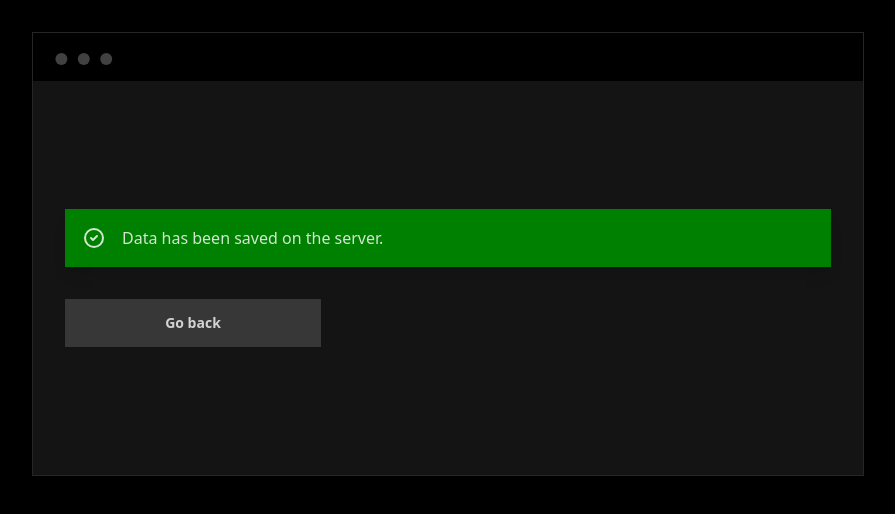
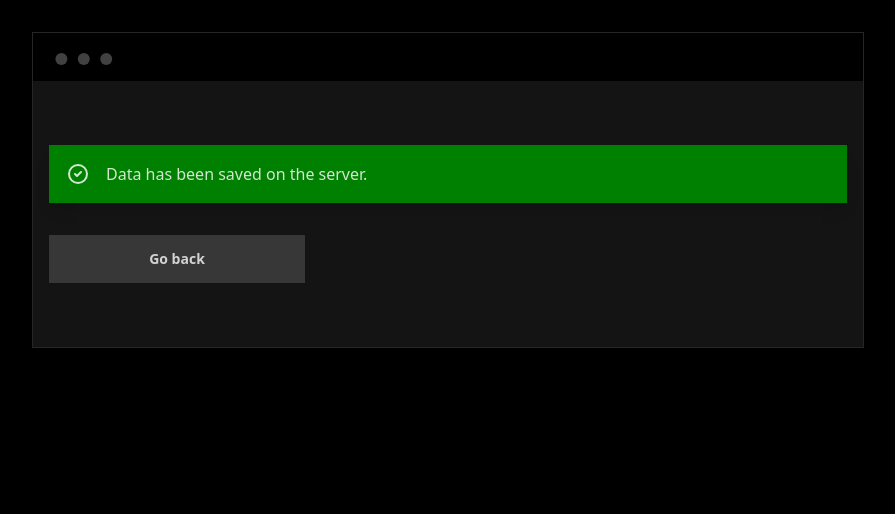
Before and after one commit to maurer2/run-types-run, a Next.js app: page /pizza/success in a window 1280 px wide. Shown: the top 514 px of the page, without its empty margins (192-1087 px from the left). Built offline with nearby package versions, Linux system fonts and the light colour scheme.

Commit message:
Layout fix

```diff
--- a/src/app/pizza/success/page.tsx
+++ b/src/app/pizza/success/page.tsx
@@ -3,7 +3,7 @@ import React from 'react';
 
 export default function Success() {
   return (
-    <div className="px-4 py-16 bg-base-200">
+    <>
       <div className="alert alert-success shadow-lg mb-8">
         <svg
           className="stroke-current flex-shrink-0 h-6 w-6"
@@ -24,6 +24,6 @@ export default function Success() {
       <Link className="btn btn-neutral btn-wide normal-case" href="/pizza">
         Go back
       </Link>
-    </div>
+    </>
   )
 };
```
Also changed, not shown: 1 other file (tests, documents, lock files or other folders).
